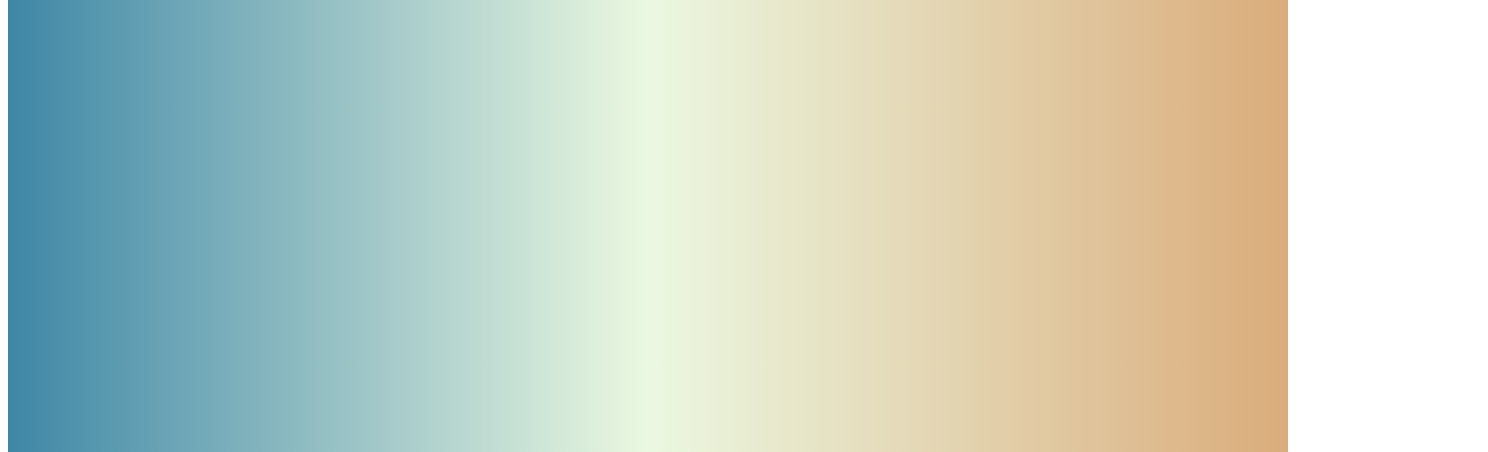
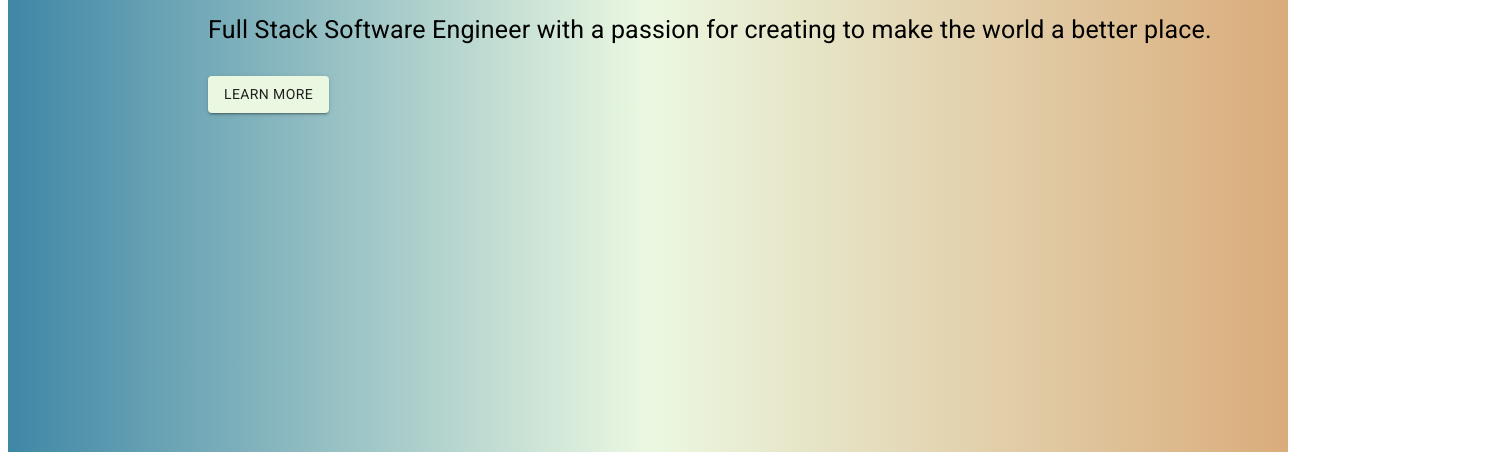
Before and after one commit to wgotterer/react-website, a React app: page / in a window 1280 px wide. Shown: the part 398-850 px from the top of the page, 1488 px wide, since content can reach past the window. Built offline with nearby package versions, Linux system fonts and the light colour scheme.

Commit message:
home page finished

```diff
--- a/src/components/Home.js
+++ b/src/components/Home.js
@@ -25,12 +25,19 @@ import { createTheme, ThemeProvider } from '@mui/material/styles';
 
                 marginBottom: 30,
             }
+        },
+        palette: {
+            primary: {
+              // Purple and green play nicely together.
+              main: '#ebf8e1',
+            }
         }
 
       });
     return (
+        <div className="home_container">
         <ThemeProvider theme={theme}>
-        <div className="home_container">
+        <div className="home_text_container">
         <Typography variant="h4">
             Hi, I'm William.
         </Typography>
@@ -45,6 +52,7 @@ import { createTheme, ThemeProvider } from '@mui/material/styles';
         </Button>
         </div>
         </ThemeProvider>
+        </div>
     )
 }
 
--- a/src/index.css
+++ b/src/index.css
@@ -17,9 +17,16 @@ code {
   position: absolute;
   height: 100%;
   width: 100%;
+
 }
 
 .navigation{
   background: #ebf8e1;
   width: 100%;
 }
+
+.home_text_container{
+  position: relative;
+  top: 200px;
+  left: 200px;
+}
```
